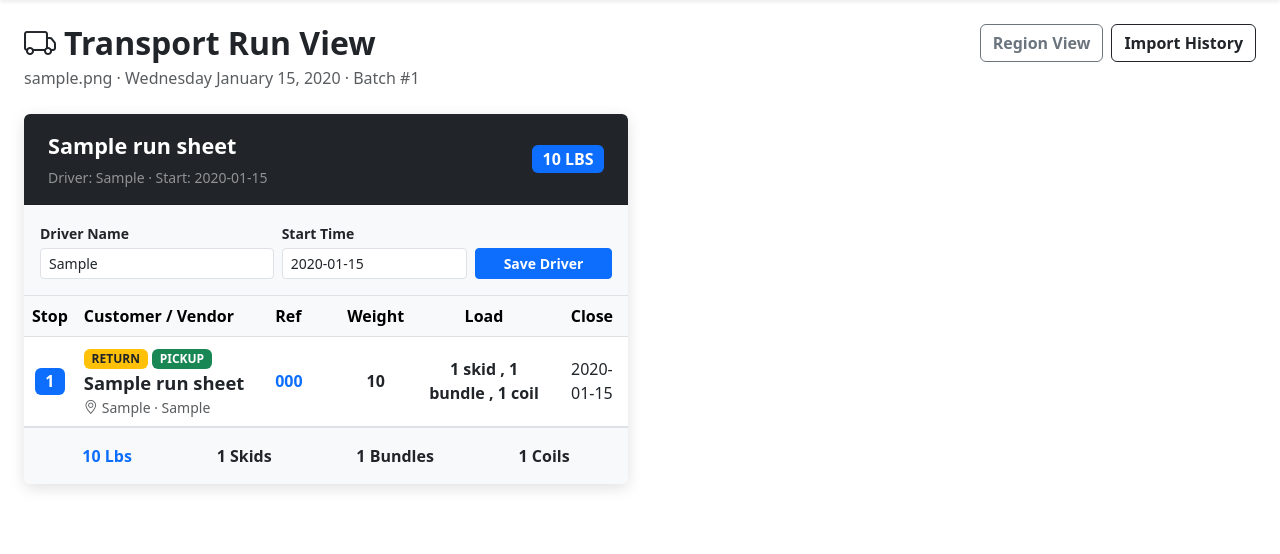
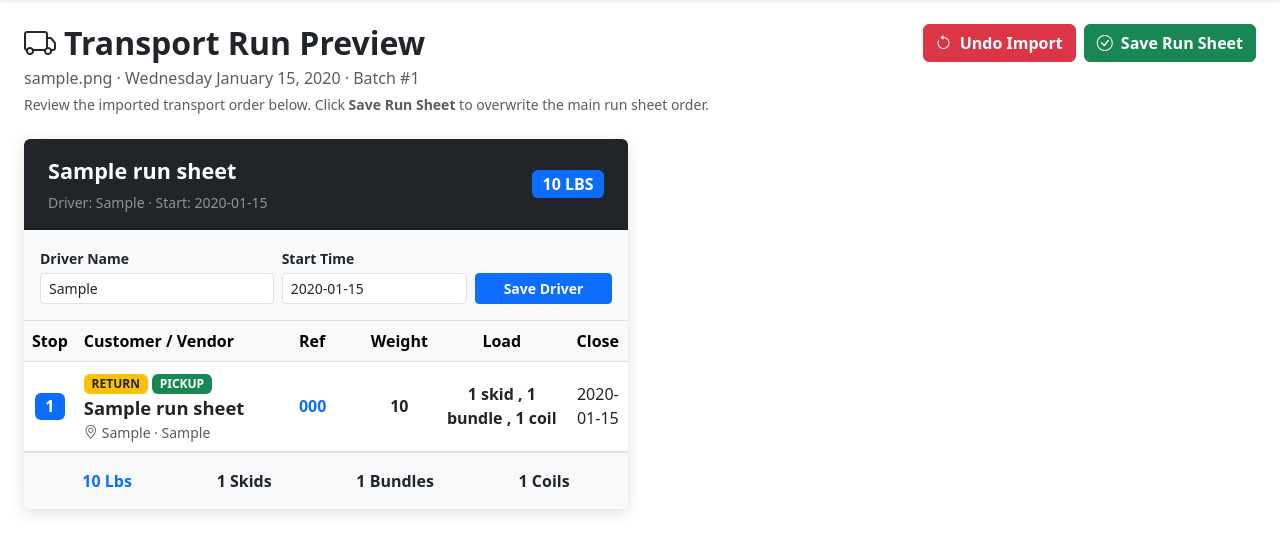
Before and after one commit to Samere1988/WHtool, a Django app: page /transport-view/1/ in a window 1280 px wide. Shown: the part 56-610 px from the top of the page. Run offline with Django 4.2, Linux system fonts and the light colour scheme; a user stored in the database is signed in; tables that the repository leaves empty hold one stand-in row (values such as "Sample post").

Commit message:
Update transport preview actions and grouped stops

```diff
--- a/core/templates/core/transport_run_sheet.html
+++ b/core/templates/core/transport_run_sheet.html
@@ -9,6 +9,9 @@
     .customer-text { font-size: 1.15rem; font-weight: 800; }
     .stop-badge { font-size: 1rem; }
     .driver-edit-box { background: #f8f9fa; border-bottom: 1px solid #dee2e6; }
+    .grouped-order-row { background: #f8f9fa; }
+    .grouped-order-inner { border-left: 4px solid #0d6efd; background: #fff; border-radius: .75rem; overflow: hidden; }
+    .multiple-orders-btn { font-size: .8rem; padding: .25rem .6rem; border-radius: 999px; }
 </style>
 
 {% if messages %}
@@ -24,20 +27,17 @@
 
 <div class="d-flex justify-content-between align-items-start gap-3 flex-wrap mb-4 mt-2">
     <div>
-        <h2 class="fw-bold mb-1"><i class="bi bi-truck me-2"></i>Transport Run View</h2>
+        <h2 class="fw-bold mb-1"><i class="bi bi-truck me-2"></i>Transport Run Preview</h2>
         <div class="text-muted">
             {{ batch.original_filename }} · {{ selected_shipping_date|date:'l F j, Y' }} · Batch #{{ batch.id }}
+        </div>
+        <div class="small text-muted mt-1">
+            Review the imported transport order below. Click <strong>Save Run Sheet</strong> to overwrite the main run sheet order.
         </div>
     </div>
 
     <div class="d-flex gap-2 flex-wrap">
-        <a href="{% url 'run_sheet' %}?shipping_date={{ selected_shipping_date|date:'Y-m-d' }}" class="btn btn-outline-secondary fw-bold">
-            Region View
-        </a>
-        <a href="{% url 'transport_import_history' %}?shipping_date={{ selected_shipping_date|date:'Y-m-d' }}" class="btn btn-outline-dark fw-bold">
-            Import History
-        </a>
-        {% if batch.status == 'applied' %}
+        {% if batch.status == 'applied' or batch.status == 'review' %}
         <form method="post" action="{% url 'undo_transport_import' batch.id %}" class="d-inline">
             {% csrf_token %}
             <button type="submit" class="btn btn-danger fw-bold"
@@ -46,6 +46,14 @@
             </button>
         </form>
         {% endif %}
+
+        <form method="post" action="{% url 'save_transport_import_to_run_sheet' batch.id %}" class="d-inline">
+            {% csrf_token %}
+            <button type="submit" class="btn btn-success fw-bold"
+                    onclick="return confirm('Save this transport order to the main run sheet?')">
+                <i class="bi bi-check-circle me-1"></i> Save Run Sheet
+            </button>
+        </form>
     </div>
 </div>
 
@@ -94,35 +102,90 @@
                     <thead class="table-light">
                         <tr>
                             <th class="text-center" style="width: 8%;">Stop</th>
-                            <th style="width: 32%;">Customer / Vendor</th>
+                            <th style="width: 36%;">Customer / Vendor</th>
                             <th style="width: 12%;">Ref</th>
                             <th class="text-center" style="width: 12%;">Weight</th>
-                            <th class="text-center" style="width: 24%;">Load</th>
-                            <th class="text-center" style="width: 12%;">Close</th>
+                            <th class="text-center" style="width: 22%;">Load</th>
+                            <th class="text-center" style="width: 10%;">Close</th>
                         </tr>
                     </thead>
                     <tbody>
-                        {% for order in data.orders %}
+                        {% for stop in data.stops %}
                         <tr>
                             <td class="text-center">
-                                <span class="badge bg-primary stop-badge">{{ order.transport_stop_number|default:order.load_index }}</span>
+                                <span class="badge bg-primary stop-badge">{{ stop.transport_stop_number }}</span>
                             </td>
                             <td>
-                                {% if order.is_return %}<span class="badge bg-warning text-dark">RETURN</span>{% endif %}
-                                {% if order.is_pickup %}<span class="badge bg-success">PICKUP</span>{% endif %}
-                                <div class="customer-text">{{ order.customer_name }}</div>
-                                <div class="text-muted small"><i class="bi bi-geo-alt me-1"></i>{{ order.city }} · {{ order.region }}</div>
+                                {% if stop.is_return %}<span class="badge bg-warning text-dark">RETURN</span>{% endif %}
+                                {% if stop.is_pickup %}<span class="badge bg-success">PICKUP</span>{% endif %}
+                                <div class="customer-text">{{ stop.customer_name }}</div>
+                                <div class="text-muted small"><i class="bi bi-geo-alt me-1"></i>{{ stop.city }} · {{ stop.region }}</div>
+
+                                {% if stop.orders|length > 1 %}
+                                <div class="mt-2">
+                                    <button class="btn btn-sm btn-outline-dark fw-bold multiple-orders-btn"
+                                            type="button"
+                                            data-bs-toggle="collapse"
+                                            data-bs-target="#transport-orders-{{ stop.main_order.id }}"
+                                            aria-expanded="false"
+                                            aria-controls="transport-orders-{{ stop.main_order.id }}">
+                                        <i class="bi bi-list-ul me-1"></i>
+                                        View {{ stop.orders|length }} Orders
+                                    </button>
+                                </div>
+                                {% endif %}
                             </td>
-                            <td class="fw-bold text-primary">{{ order.order_number }}</td>
-                            <td class="text-center fw-bold">{{ order.weight }}</td>
+                            <td>
+                                {% if stop.orders|length > 1 %}
+                                    <span class="badge bg-primary">{{ stop.orders|length }} ORDERS</span>
+                                {% else %}
+                                    <span class="fw-bold text-primary">{{ stop.main_order.order_number }}</span>
+                                {% endif %}
+                            </td>
+                            <td class="text-center fw-bold">{{ stop.weight }}</td>
                             <td class="text-center fw-bold">
-                                {% if order.skids %}{{ order.skids }} skid{{ order.skids|pluralize }}{% endif %}
-                                {% if order.bundles %}{% if order.skids %}, {% endif %}{{ order.bundles }} bundle{{ order.bundles|pluralize }}{% endif %}
-                                {% if order.coils %}{% if order.skids or order.bundles %}, {% endif %}{{ order.coils }} coil{{ order.coils|pluralize }}{% endif %}
-                                {% if not order.skids and not order.bundles and not order.coils %}<span class="text-muted fw-normal">N/A</span>{% endif %}
+                                {% if stop.skids %}{{ stop.skids }} skid{{ stop.skids|pluralize }}{% endif %}
+                                {% if stop.bundles %}{% if stop.skids %}, {% endif %}{{ stop.bundles }} bundle{{ stop.bundles|pluralize }}{% endif %}
+                                {% if stop.coils %}{% if stop.skids or stop.bundles %}, {% endif %}{{ stop.coils }} coil{{ stop.coils|pluralize }}{% endif %}
+                                {% if not stop.skids and not stop.bundles and not stop.coils %}<span class="text-muted fw-normal">N/A</span>{% endif %}
                             </td>
-                            <td class="text-center">{{ order.closing_time }}</td>
+                            <td class="text-center">{{ stop.closing_time }}</td>
                         </tr>
+
+                        {% if stop.orders|length > 1 %}
+                        <tr class="collapse grouped-order-row" id="transport-orders-{{ stop.main_order.id }}">
+                            <td colspan="6" class="p-3">
+                                <div class="grouped-order-inner shadow-sm">
+                                    <table class="table table-sm table-bordered mb-0">
+                                        <thead class="table-light">
+                                            <tr>
+                                                <th>Order #</th>
+                                                <th class="text-center">Weight</th>
+                                                <th class="text-center">Skids</th>
+                                                <th class="text-center">Bundles</th>
+                                                <th class="text-center">Coils</th>
+                                                <th>Prepared By</th>
+                                                <th>Closing Time</th>
+                                            </tr>
+                                        </thead>
+                                        <tbody>
+                                            {% for order in stop.orders %}
+                                            <tr>
+                                                <td class="fw-bold text-primary">{{ order.order_number }}</td>
+                                                <td class="text-center">{{ order.weight }}</td>
+                                                <td class="text-center">{{ order.skids }}</td>
+                                                <td class="text-center">{{ order.bundles }}</td>
+                                                <td class="text-center">{{ order.coils }}</td>
+                                                <td>{{ order.prepared_by }}</td>
+                                                <td>{{ order.closing_time }}</td>
+                                            </tr>
+                                            {% endfor %}
+                                        </tbody>
+                                    </table>
+                                </div>
+                            </td>
+                        </tr>
+                        {% endif %}
                         {% endfor %}
                     </tbody>
                 </table>
```
